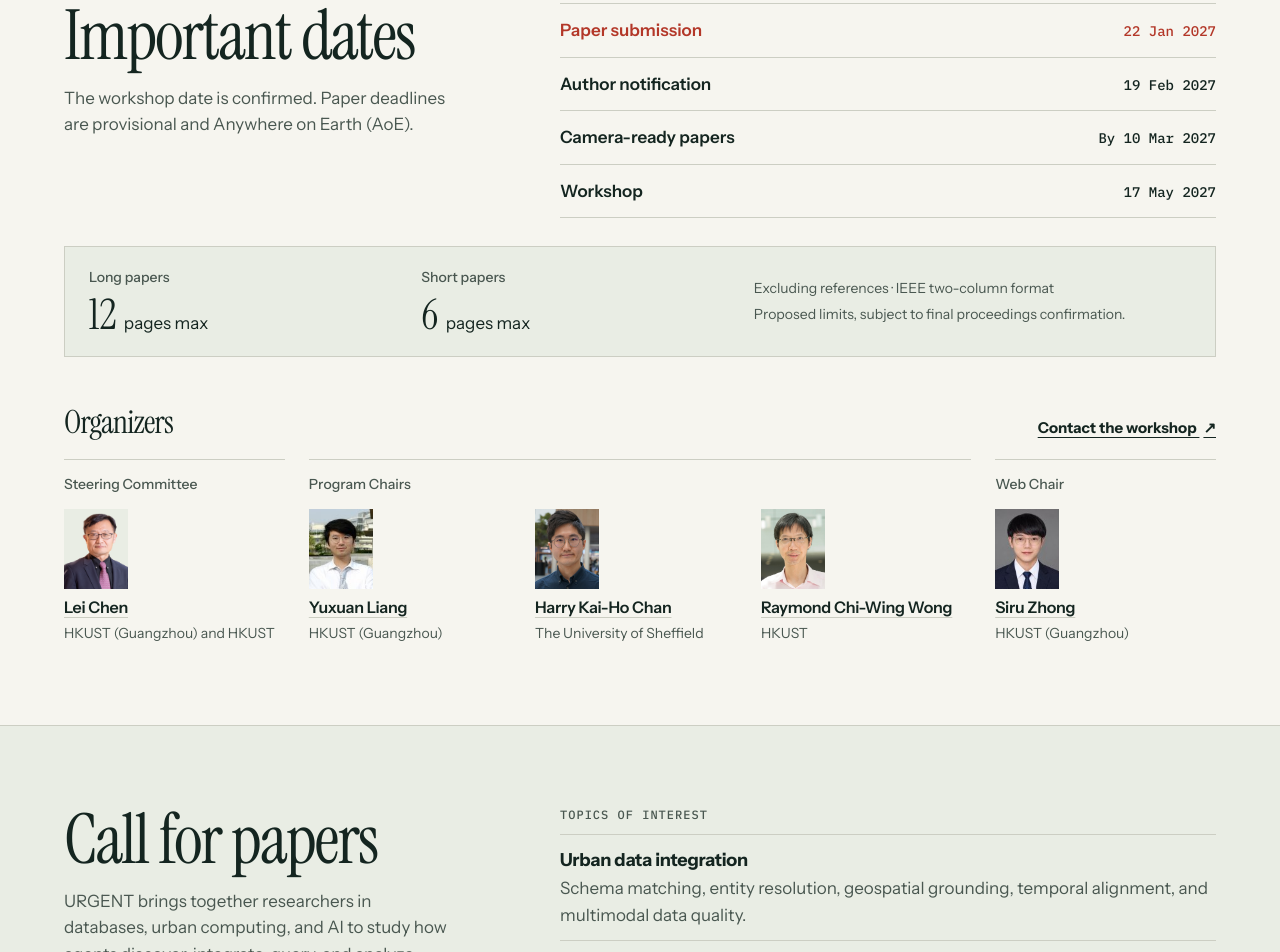
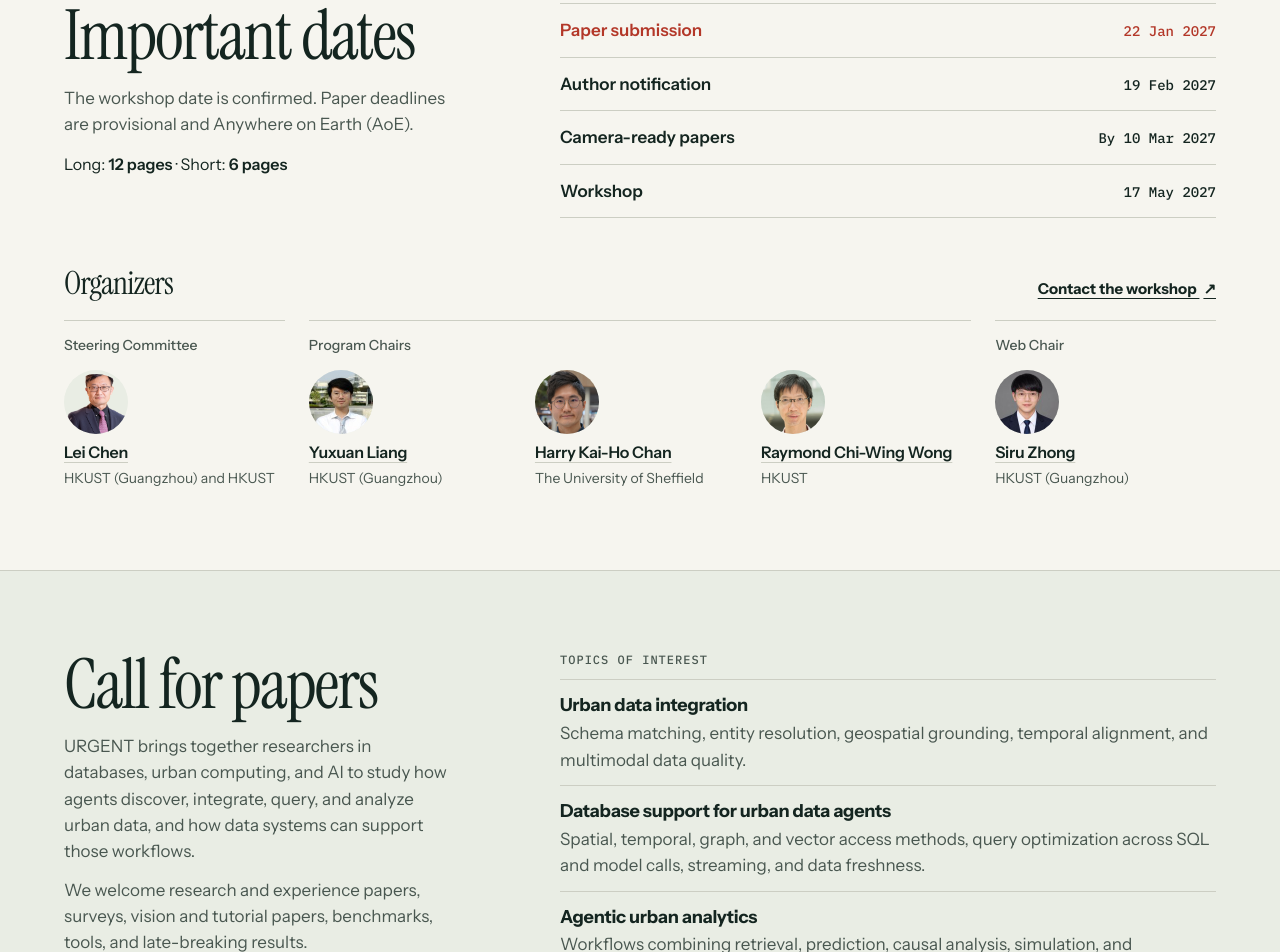
Before and after one commit to CityMind-Lab/urgent-2027, a plain HTML site: page index.html in a window 1280 px wide. Shown: the part 822-1774 px from the top of the page. Drawn offline with Linux system fonts and the light colour scheme.

Commit message:
Inline paper limits under dates and round organizer portraits

```diff
--- a/index.html
+++ b/index.html
@@ -6,7 +6,7 @@
   <meta name="theme-color" content="#f6f5ef">
   <meta name="description" content="URGENT 2027, the International Workshop on Agentic AI for Urban Data Science, co-located with IEEE ICDE 2027 in Copenhagen, Denmark.">
   <title>URGENT 2027 · Agentic AI for Urban Data Science</title>
-  <link rel="stylesheet" href="styles.css?v=6">
+  <link rel="stylesheet" href="styles.css?v=7">
   <link rel="preload" href="assets/instrument-sans.woff2" as="font" type="font/woff2" crossorigin>
 </head>
 <body id="top">
@@ -68,6 +68,7 @@
       <div>
         <h2 id="dates-heading">Important dates</h2>
         <p class="section-intro">The workshop date is confirmed. Paper deadlines are provisional and Anywhere on Earth (AoE).</p>
+        <p class="paper-summary">Long: <strong>12 pages</strong> · Short: <strong>6 pages</strong></p>
       </div>
       <dl class="date-list">
         <div class="deadline">
@@ -87,17 +88,6 @@
           <dd><time datetime="2027-05-17">17 May 2027</time></dd>
         </div>
       </dl>
-      <div class="paper-summary" aria-label="Paper formats and page limits">
-        <div>
-          <h3>Long papers</h3>
-          <p class="paper-summary-limit"><strong>12</strong> pages max</p>
-        </div>
-        <div>
-          <h3>Short papers</h3>
-          <p class="paper-summary-limit"><strong>6</strong> pages max</p>
-        </div>
-        <p class="paper-summary-note">Excluding references · IEEE two-column format<br><span>Proposed limits, subject to final proceedings confirmation.</span></p>
-      </div>
     </section>
 
     <section id="organizers" class="wrap section" aria-labelledby="organizers-heading">
--- a/styles.css
+++ b/styles.css
@@ -217,21 +217,8 @@ h2 {
 
 #dates { row-gap: 28px; padding-bottom: 24px; }
 #organizers { padding-top: 20px; }
-.paper-summary {
-  grid-column: 1 / -1;
-  display: grid;
-  grid-template-columns: 1fr 1fr 1.4fr;
-  align-items: center;
-  gap: 20px;
-  padding: 20px 24px;
-  border: 1px solid var(--rule);
-  background: var(--wash);
-}
-.paper-summary h3 { color: var(--muted); font-size: 14px; font-weight: 500; }
-.paper-summary-limit { margin-top: 5px; font-size: 17px; }
-.paper-summary-limit strong { margin-right: 4px; font: 400 42px/1 var(--serif); }
-.paper-summary-note { color: var(--muted); font-size: 14px; line-height: 1.6; }
-.paper-summary-note span { display: inline-block; margin-top: 4px; }
+.paper-summary { margin-top: 14px; font-size: 16px; line-height: 1.6; }
+.paper-summary strong { font-weight: 600; }
 
 .cfp { background: var(--wash); border-block: 1px solid var(--rule); }
 .label { color: var(--muted); }
@@ -306,7 +293,8 @@ h2 {
 .organizer-list img {
   display: block;
   width: 64px;
-  height: 80px;
+  height: 64px;
+  border-radius: 50%;
   object-fit: cover;
   object-position: center top;
   background: var(--wash);
@@ -365,6 +353,4 @@ h2 {
 
 @media (max-width: 520px) {
   .organizer-list { grid-template-columns: 1fr; }
-  .paper-summary { grid-template-columns: 1fr 1fr; padding: 16px; }
-  .paper-summary-note { grid-column: 1 / -1; }
 }
```
